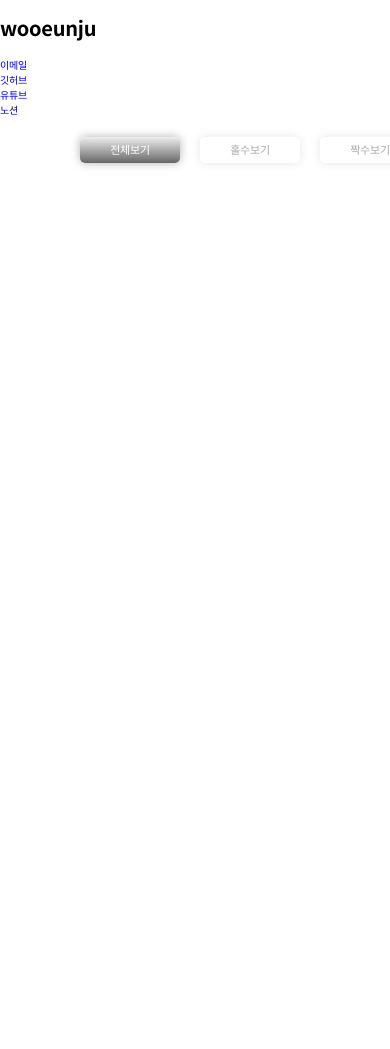
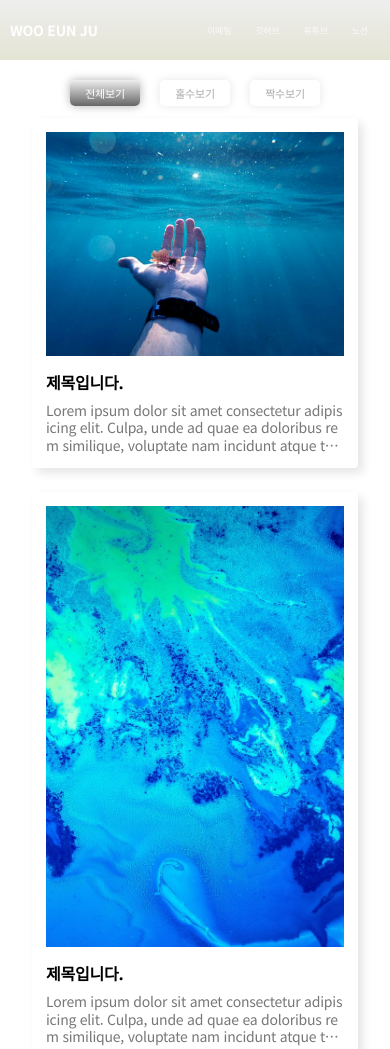
Before and after one commit to WOOEUNJU/responsive-page, a plain HTML site: page index.html in a window 390 px wide. Shown: the top 1049 px of the page. Drawn offline with Linux system fonts and the light colour scheme.

Commit message:
미디어쿼리 작성

```diff
--- /dev/null
+++ b/css/responsive.css
@@ -0,0 +1,85 @@
+@charset "utf-8";
+
+@media screen and (max-width: 1599px) {
+  .header {
+    width: 350px;
+  }
+  .header h1 {
+    font-size: 3rem;
+  }
+  .main {
+    margin-left: 350px;
+  }
+  .section article {
+    width: 25%;
+  }
+}
+
+@media screen and (max-width: 1199px) {
+  .header {
+    position: relative;
+    width: 100%;
+    height: 80px;
+    padding: 0 20px;
+    flex-direction: row;
+  }
+  .header h1 {
+    font-size: 2.4rem;
+  }
+  .header h1::before,
+  .header h1::after {
+    display: none;
+  }
+  .header ul {
+    width: 40%;
+  }
+  .header ul li a {
+  }
+  .main {
+    width: 100%;
+    margin-left: 0;
+  }
+}
+
+@media screen and (max-width: 899px) {
+  .section article {
+    width: 33.333%;
+  }
+  .header ul {
+    width: 40%;
+  }
+}
+
+@media screen and (max-width: 679px) {
+  .section article {
+    width: 50%;
+  }
+  .header ul {
+    width: 50%;
+  }
+}
+
+@media screen and (max-width: 480px) {
+  .header {
+    height: 60px;
+    padding: 0 10px;
+  }
+  .header h1 {
+    font-size: 1.4rem;
+  }
+  .header ul {
+    width: 50%;
+  }
+  .header ul li a {
+    font-size: 0.9rem;
+  }
+  .section article {
+    width: 100%;
+  }
+  .sorting {
+    justify-content: center;
+  }
+  .sorting li a {
+    width: 7rem;
+  }
+}
--- a/index.html
+++ b/index.html
@@ -6,13 +6,14 @@
     <title>반응형 웹페이지 실습 스터디</title>
     <link rel="stylesheet" href="css/normalize.css" />
     <link rel="stylesheet" href="css/global.css" />
-    <link rel="stylesheet" href="css//header/header.css" />
+    <link rel="stylesheet" href="css/header/header.css" />
     <link rel="stylesheet" href="css/main/main.css" />
+    <link rel="stylesheet" href="css/responsive.css" />
     <script src="js/script.js"></script>
   </head>
   <body>
     <header class="header">
-      <h1>wooeunju</h1>
+      <h1>WOO EUN JU</h1>
       <ul>
         <li>
           <a href="#">이메일</a>
@@ -28,272 +29,254 @@
         </li>
       </ul>
     </header>
+
     <main class="main">
       <!-- sorting -->
       <ul class="sorting">
-        <li class="on"><a href="#">전체보기</a></li>
+        <li class="on"><a href="*">전체보기</a></li>
         <li><a href=".odd">홀수보기</a></li>
         <li><a href=".even">짝수보기</a></li>
       </ul>
+
       <section class="section">
         <article class="odd">
           <div>
             <img src="images/p1.jpg" alt="이미지1" />
-            <h2>제목입니다</h2>
+            <h2>제목입니다.</h2>
             <p>
-              Lorem ipsum dolor sit amet consectetur, adipisicing elit. Aliquid
-              suscipit harum reprehenderit, laboriosam quibusdam doloribus ullam
-              necessitatibus non soluta doloremque nam atque ab minima deserunt
-              tenetur odio saepe sequi hic.
+              Lorem ipsum dolor sit amet consectetur adipisicing elit. Culpa,
+              unde ad quae ea doloribus rem similique, voluptate nam incidunt
+              atque tempora quam. Quam odio facilis omnis eum nesciunt, velit
+              ab.
             </p>
           </div>
         </article>
         <article class="even">
           <div>
             <img src="images/p2.jpg" alt="이미지2" />
-          <h2>제목입니다</h2>
+            <h2>제목입니다.</h2>
             <p>
-            Lorem ipsum dolor sit amet consectetur, adipisicing elit. Aliquid
-            suscipit harum reprehenderit, laboriosam quibusdam doloribus ullam
-            necessitatibus non soluta doloremque nam atque ab minima deserunt
-            tenetur odio saepe sequi hic.
+              Lorem ipsum dolor sit amet consectetur adipisicing elit. Culpa,
+              unde ad quae ea doloribus rem similique, voluptate nam incidunt
+              atque tempora quam. Quam odio facilis omnis eum nesciunt, velit
+              ab.
             </p>
+          </div>
+        </article>
         <article class="odd">
           <div>
             <img src="images/p3.jpg" alt="이미지3" />
-            <h2>제목입니다</h2>
+            <h2>제목입니다.</h2>
             <p>
-              Lorem ipsum dolor sit amet consectetur, adipisicing elit. Aliquid
-              suscipit harum reprehenderit, laboriosam quibusdam doloribus ullam
-              necessitatibus non soluta doloremque nam atque ab minima deserunt
-              tenetur odio saepe sequi hic.
+              Lorem ipsum dolor sit amet consectetur adipisicing elit. Culpa,
+              unde ad quae ea doloribus rem similique, voluptate nam incidunt
+              atque tempora quam. Quam odio facilis omnis eum nesciunt, velit
+              ab.
             </p>
-          </article>
           </div>
-          <article class="even">
-            <div>
-  <h2>제목입니다</h2>
-            <p>
-              Lorem ipsum dolor sit amet consectetur, adipisicing elit. Aliquid
-              suscipit harum reprehenderit, laboriosam quibusdam doloribus ullam
-              necessitatibus non soluta doloremque nam atque ab minima deserunt
-              tenetur odio saepe sequi hic.
-            </p>
-          </article>
-        </div>
-          <article class="odd">
-            <div>
-  <img src="imges/p3.jpg" alt="이미지3" />
-           <h2>제목입니다</h2>
-            <p>
-              Lorem ipsum dolor sit amet consectetur, adipisicing elit. Aliquid
-              suscipit harum reprehenderit, laboriosam quibusdam doloribus ullam
-              necessitatibus non soluta doloremque nam atque ab minima deserunt
-              tenetur odio saepe sequi hic.
-            </p>
         </article>
         <article class="even">
           <div>
             <img src="images/p4.jpg" alt="이미지4" />
-<h2>제목입니다</h2>
+            <h2>제목입니다.</h2>
             <p>
-              Lorem ipsum dolor sit amet consectetur, adipisicing elit. Aliquid
-              suscipit harum reprehenderit, laboriosam quibusdam doloribus ullam
-              necessitatibus non soluta doloremque nam atque ab minima deserunt
-              tenetur odio saepe sequi hic.
+              Lorem ipsum dolor sit amet consectetur adipisicing elit. Culpa,
+              unde ad quae ea doloribus rem similique, voluptate nam incidunt
+              atque tempora quam. Quam odio facilis omnis eum nesciunt, velit
+              ab.
             </p>
+          </div>
         </article>
-        </div>
         <article class="odd">
           <div>
             <img src="images/p5.jpg" alt="이미지5" />
-            <h2>제목입니다</h2>
+            <h2>제목입니다.</h2>
             <p>
-              Lorem ipsum dolor sit amet consectetur, adipisicing elit. Aliquid
-              suscipit harum reprehenderit, laboriosam quibusdam doloribus ullam
-              necessitatibus non soluta doloremque nam atque ab minima deserunt
-              tenetur odio saepe sequi hic.
+              Lorem ipsum dolor sit amet consectetur adipisicing elit. Culpa,
+              unde ad quae ea doloribus rem similique, voluptate nam incidunt
+              atque tempora quam. Quam odio facilis omnis eum nesciunt, velit
+              ab.
             </p>
+          </div>
         </article>
-            </div>
         <article class="even">
           <div>
             <img src="images/p6.jpg" alt="이미지6" />
-            <h2>제목입니다</h2>
+            <h2>제목입니다.</h2>
             <p>
-              Lorem ipsum dolor sit amet consectetur, adipisicing elit. Aliquid
-              suscipit harum reprehenderit, laboriosam quibusdam doloribus ullam
-              necessitatibus non soluta doloremque nam atque ab minima deserunt
-              tenetur odio saepe sequi hic.
+              Lorem ipsum dolor sit amet consectetur adipisicing elit. Culpa,
+              unde ad quae ea doloribus rem similique, voluptate nam incidunt
+              atque tempora quam. Quam odio facilis omnis eum nesciunt, velit
+              ab.
             </p>
+          </div>
         </article>
-            </div>
         <article class="odd">
           <div>
             <img src="images/p7.jpg" alt="이미지7" />
-            <h2>제목입니다</h2>
+            <h2>제목입니다.</h2>
             <p>
-              Lorem ipsum dolor sit amet consectetur, adipisicing elit. Aliquid
-              suscipit harum reprehenderit, laboriosam quibusdam doloribus ullam
-              necessitatibus non soluta doloremque nam atque ab minima deserunt
-              tenetur odio saepe sequi hic.
+              Lorem ipsum dolor sit amet consectetur adipisicing elit. Culpa,
+              unde ad quae ea doloribus rem similique, voluptate nam incidunt
+              atque tempora quam. Quam odio facilis omnis eum nesciunt, velit
+              ab.
             </p>
+          </div>
         </article>
-            </div>
         <article class="even">
           <div>
             <img src="images/p8.jpg" alt="이미지8" />
-            <h2>제목입니다</h2>
+            <h2>제목입니다.</h2>
             <p>
-              Lorem ipsum dolor sit amet consectetur, adipisicing elit. Aliquid
-              suscipit harum reprehenderit, laboriosam quibusdam doloribus ullam
-              necessitatibus non soluta doloremque nam atque ab minima deserunt
-              tenetur odio saepe sequi hic.
+              Lorem ipsum dolor sit amet consectetur adipisicing elit. Culpa,
+              unde ad quae ea doloribus rem similique, voluptate nam incidunt
+              atque tempora quam. Quam odio facilis omnis eum nesciunt, velit
+              ab.
             </p>
+          </div>
         </article>
-            </div>
         <article class="odd">
           <div>
             <img src="images/p9.jpg" alt="이미지9" />
-            <h2>제목입니다</h2>
+            <h2>제목입니다.</h2>
             <p>
-              Lorem ipsum dolor sit amet consectetur, adipisicing elit. Aliquid
-              suscipit harum reprehenderit, laboriosam quibusdam doloribus ullam
-              necessitatibus non soluta doloremque nam atque ab minima deserunt
-              tenetur odio saepe sequi hic.
+              Lorem ipsum dolor sit amet consectetur adipisicing elit. Culpa,
+              unde ad quae ea doloribus rem similique, voluptate nam incidunt
+              atque tempora quam. Quam odio facilis omnis eum nesciunt, velit
+              ab.
             </p>
+          </div>
         </article>
-            </div>
         <article class="even">
           <div>
             <img src="images/p10.jpg" alt="이미지10" />
-            <h2>제목입니다</h2>
+            <h2>제목입니다.</h2>
             <p>
-              Lorem ipsum dolor sit amet consectetur, adipisicing elit. Aliquid
-              suscipit harum reprehenderit, laboriosam quibusdam doloribus ullam
-              necessitatibus non soluta doloremque nam atque ab minima deserunt
-              tenetur odio saepe sequi hic.
+              Lorem ipsum dolor sit amet consectetur adipisicing elit. Culpa,
+              unde ad quae ea doloribus rem similique, voluptate nam incidunt
+              atque tempora quam. Quam odio facilis omnis eum nesciunt, velit
+              ab.
             </p>
+          </div>
         </article>
-            </div>
         <article class="odd">
           <div>
             <img src="images/p11.jpg" alt="이미지11" />
-            <h2>제목입니다</h2>
+            <h2>제목입니다.</h2>
             <p>
-              Lorem ipsum dolor sit amet consectetur, adipisicing elit. Aliquid
-              suscipit harum reprehenderit, laboriosam quibusdam doloribus ullam
-              necessitatibus non soluta doloremque nam atque ab minima deserunt
-              tenetur odio saepe sequi hic.
+              Lorem ipsum dolor sit amet consectetur adipisicing elit. Culpa,
+              unde ad quae ea doloribus rem similique, voluptate nam incidunt
+              atque tempora quam. Quam odio facilis omnis eum nesciunt, velit
+              ab.
             </p>
+          </div>
         </article>
-            </div>
         <article class="even">
           <div>
             <img src="images/p12.jpg" alt="이미지12" />
-            <h2>제목입니다</h2>
+            <h2>제목입니다.</h2>
             <p>
-              Lorem ipsum dolor sit amet consectetur, adipisicing elit. Aliquid
-              suscipit harum reprehenderit, laboriosam quibusdam doloribus ullam
-              necessitatibus non soluta doloremque nam atque ab minima deserunt
-              tenetur odio saepe sequi hic.
+              Lorem ipsum dolor sit amet consectetur adipisicing elit. Culpa,
+              unde ad quae ea doloribus rem similique, voluptate nam incidunt
+              atque tempora quam. Quam odio facilis omnis eum nesciunt, velit
+              ab.
             </p>
+          </div>
         </article>
-            </div>
         <article class="odd">
           <div>
             <img src="images/p13.jpg" alt="이미지13" />
-                          <h2>제목입니다</h2>
+            <h2>제목입니다.</h2>
             <p>
-              Lorem ipsum dolor sit amet consectetur, adipisicing elit. Aliquid
-              suscipit harum reprehenderit, laboriosam quibusdam doloribus ullam
-              necessitatibus non soluta doloremque nam atque ab minima deserunt
-              tenetur odio saepe sequi hic.
+              Lorem ipsum dolor sit amet consectetur adipisicing elit. Culpa,
+              unde ad quae ea doloribus rem similique, voluptate nam incidunt
+              atque tempora quam. Quam odio facilis omnis eum nesciunt, velit
+              ab.
             </p>
+          </div>
         </article>
-            </div>
         <article class="even">
           <div>
             <img src="images/p14.jpg" alt="이미지14" />
-            <h2>제목입니다</h2>
+            <h2>제목입니다.</h2>
             <p>
-              Lorem ipsum dolor sit amet consectetur, adipisicing elit. Aliquid
-              suscipit harum reprehenderit, laboriosam quibusdam doloribus ullam
-              necessitatibus non soluta doloremque nam atque ab minima deserunt
-              tenetur odio saepe sequi hic.
+              Lorem ipsum dolor sit amet consectetur adipisicing elit. Culpa,
+              unde ad quae ea doloribus rem similique, voluptate nam incidunt
+              atque tempora quam. Quam odio facilis omnis eum nesciunt, velit
+              ab.
             </p>
+          </div>
         </article>
-            </div>
         <article class="odd">
           <div>
             <img src="images/p15.jpg" alt="이미지15" />
-            <h2>제목입니다</h2>
+            <h2>제목입니다.</h2>
             <p>
-              Lorem ipsum dolor sit amet consectetur, adipisicing elit. Aliquid
-              suscipit harum reprehenderit, laboriosam quibusdam doloribus ullam
-              necessitatibus non soluta doloremque nam atque ab minima deserunt
-              tenetur odio saepe sequi hic.
+              Lorem ipsum dolor sit amet consectetur adipisicing elit. Culpa,
+              unde ad quae ea doloribus rem similique, voluptate nam incidunt
+              atque tempora quam. Quam odio facilis omnis eum nesciunt, velit
+              ab.
             </p>
+          </div>
         </article>
-            </div>
         <article class="even">
           <div>
             <img src="images/p16.jpg" alt="이미지16" />
-            <h2>제목입니다</h2>
+            <h2>제목입니다.</h2>
             <p>
-              Lorem ipsum dolor sit amet consectetur, adipisicing elit. Aliquid
-              suscipit harum reprehenderit, laboriosam quibusdam doloribus ullam
-              necessitatibus non soluta doloremque nam atque ab minima deserunt
-              tenetur odio saepe sequi hic.
+              Lorem ipsum dolor sit amet consectetur adipisicing elit. Culpa,
+              unde ad quae ea doloribus rem similique, voluptate nam incidunt
+              atque tempora quam. Quam odio facilis omnis eum nesciunt, velit
+              ab.
             </p>
+          </div>
         </article>
-            </div>
         <article class="odd">
           <div>
             <img src="images/p17.jpg" alt="이미지17" />
-            <h2>제목입니다</h2>
+            <h2>제목입니다.</h2>
             <p>
-              Lorem ipsum dolor sit amet consectetur, adipisicing elit. Aliquid
-              suscipit harum reprehenderit, laboriosam quibusdam doloribus ullam
-              necessitatibus non soluta doloremque nam atque ab minima deserunt
-              tenetur odio saepe sequi hic.
+              Lorem ipsum dolor sit amet consectetur adipisicing elit. Culpa,
+              unde ad quae ea doloribus rem similique, voluptate nam incidunt
+              atque tempora quam. Quam odio facilis omnis eum nesciunt, velit
+              ab.
             </p>
+          </div>
         </article>
-            </div>
         <article class="even">
           <div>
             <img src="images/p18.jpg" alt="이미지18" />
-            <h2>제목입니다</h2>
+            <h2>제목입니다.</h2>
             <p>
-              Lorem ipsum dolor sit amet consectetur, adipisicing elit. Aliquid
-              suscipit harum reprehenderit, laboriosam quibusdam doloribus ullam
-              necessitatibus non soluta doloremque nam atque ab minima deserunt
-              tenetur odio saepe sequi hic.
+              Lorem ipsum dolor sit amet consectetur adipisicing elit. Culpa,
+              unde ad quae ea doloribus rem similique, voluptate nam incidunt
+              atque tempora quam. Quam odio facilis omnis eum nesciunt, velit
+              ab.
             </p>
+          </div>
         </article>
-            </div>
         <article class="odd">
           <div>
             <img src="images/p19.jpg" alt="이미지19" />
-            <h2>제목입니다</h2>
+            <h2>제목입니다.</h2>
             <p>
-              Lorem ipsum dolor sit amet consectetur, adipisicing elit. Aliquid
-              suscipit harum reprehenderit, laboriosam quibusdam doloribus ullam
-              necessitatibus non soluta doloremque nam atque ab minima deserunt
-              tenetur odio saepe sequi hic.
+              Lorem ipsum dolor sit amet consectetur adipisicing elit. Culpa,
+              unde ad quae ea doloribus rem similique, voluptate nam incidunt
+              atque tempora quam. Quam odio facilis omnis eum nesciunt, velit
+              ab.
             </p>
           </div>
+        </article>
         <article class="even">
           <div>
             <img src="images/p20.jpg" alt="이미지20" />
-            <h2>제목입니다</h2>
+            <h2>제목입니다.</h2>
             <p>
-              Lorem ipsum dolor sit amet consectetur, adipisicing elit. Aliquid
-              suscipit harum reprehenderit, laboriosam quibusdam doloribus ullam
-              necessitatibus non soluta doloremque nam atque ab minima deserunt
-              tenetur odio saepe sequi hic.
+              Lorem ipsum dolor sit amet consectetur adipisicing elit. Culpa,
+              unde ad quae ea doloribus rem similique, voluptate nam incidunt
+              atque tempora quam. Quam odio facilis omnis eum nesciunt, velit
+              ab.
             </p>
-          </article>
           </div>
         </article>
       </section>
```
Lines whose indentation alone changed are shown as unchanged.
